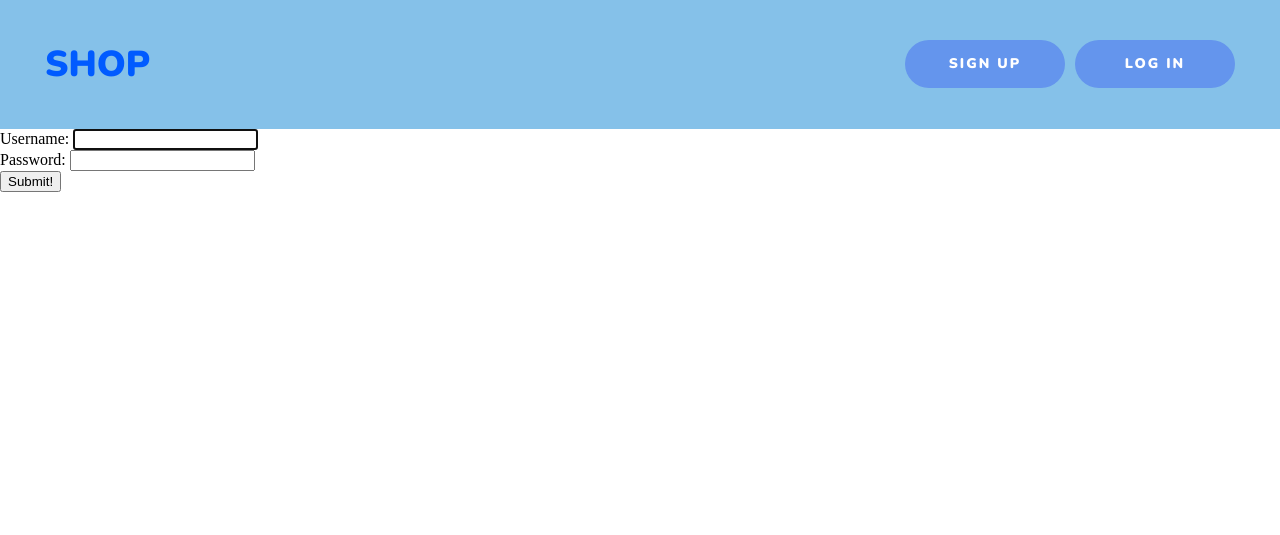
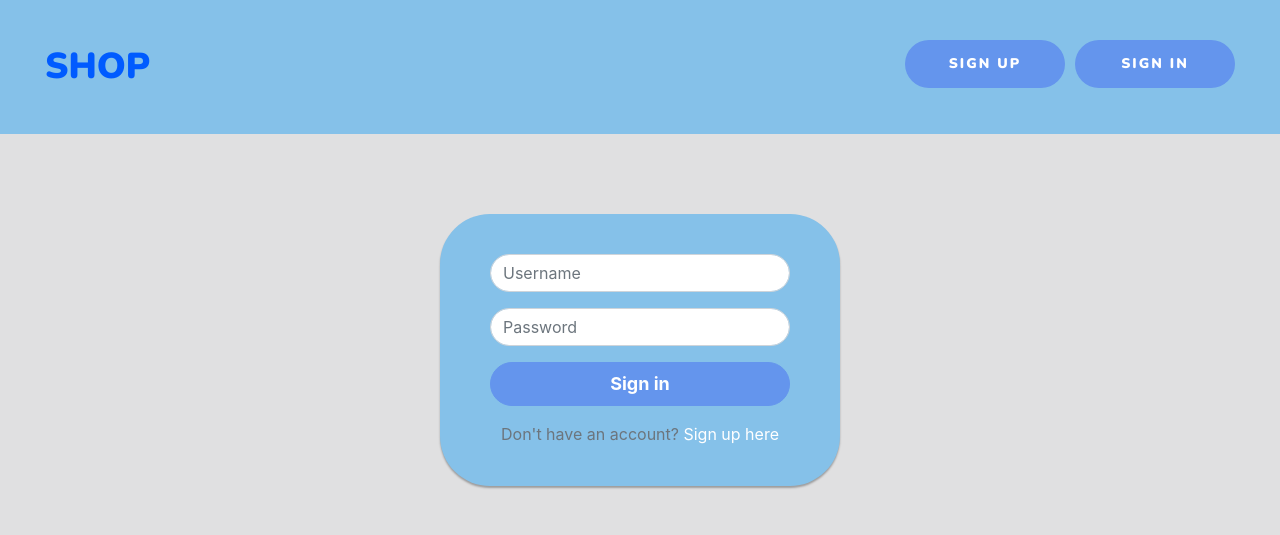
Before and after one commit to DerFacn/course, a Django app: page /accounts/login/ in a window 1280 px wide. Shown: the top 535 px of the page. Run offline with Django 4.2, Linux system fonts and the light colour scheme; some libraries are stand-ins or nearby versions.

Commit message:
sign in form styled

```diff
--- /dev/null
+++ b/application/static/style/login_style.css
@@ -0,0 +1,55 @@
+body {
+	background: #e0e0e1;
+}
+.form-control {
+	font-size: 16px;
+
+}
+.form-control:focus {
+	border-color: #fff;
+}
+.form-control, .btn {
+	border-radius: 50px;
+	outline: none !important;
+}
+.login-form {
+
+	width: 400px;
+	margin: 0 auto;
+	padding: 30px 0;
+}
+.login-form form {
+	border-radius: 50px;
+	margin-bottom: 20px;
+	background: #85c1e9;
+	box-shadow: 0px 2px 2px rgba(0, 0, 0, 0.3);
+	padding: 40px 50px;
+	margin-top: 50px;
+}
+.login-form .btn {
+	font-size: 18px;
+	line-height: 26px;
+	font-weight: bold;
+	text-align: center;
+}
+
+.login-form .btn {
+	font-size: 18px;
+	line-height: 26px;
+	font-weight: bold;
+	text-align: center;
+}
+
+.btn-color {
+	border-color: #6495ed;
+	background-color: #6495ed;
+}
+
+.btn-color:hover {
+	border-color: #ccccff;
+	background-color: #ccccff;
+}
+
+.login-form a {
+	color: #fff;
+}
--- a/application/templates/base/base.html
+++ b/application/templates/base/base.html
@@ -6,6 +6,9 @@
           content="width=device-width, user-scalable=no, initial-scale=1.0, maximum-scale=1.0, minimum-scale=1.0">
     <meta http-equiv="X-UA-Compatible" content="ie=edge">
     <title>Shop</title>
+    <style>
+        body {background: #e0e0e1;}
+    </style>
 </head>
 <body>
 {% block content %}
--- a/application/templates/base/header.html
+++ b/application/templates/base/header.html
@@ -15,7 +15,7 @@
     <a href="/accounts/"><button class="button">Search..</button></a>
     <a href="/products"><button class="button">Products</button></a>
 {% else %}
-    <a href="{% url 'login' %}" class="right"><button class="button">Log In</button></a>
+    <a href="{% url 'login' %}" class="right"><button class="button">Sign In</button></a>
     <a href="/accounts/signup/" class="right"><button class="button">Sign Up</button></a>
 {% endif %}
 </div>
--- a/application/templates/registration/login.html
+++ b/application/templates/registration/login.html
@@ -1,11 +1,25 @@
 {% include 'base/base.html' %}
 {% include 'base/header.html' %}
 {% block header %}{% endblock %}
+{% load static %}
+{% block content %}
+<link rel="stylesheet" href="https://stackpath.bootstrapcdn.com/bootstrap/4.5.0/css/bootstrap.min.css">
+<link rel="stylesheet" href="{% static 'style/login_style.css' %}">
 
-{% block content %}
-<form method="post">
-    {{ form.as_p }}
-    {% csrf_token %}
-    <button type="submit">Submit!</button>
-</form>
+<div class="login-form">
+    <form method="post">
+        {% csrf_token %}
+        <div class="form-group">
+        	<input type="text" name="username" autocapitalize="none" autocomplete="username" maxlength="150" class="form-control input-lg" placeholder="Username" required="required" id="id_username">
+        </div>
+		<div class="form-group">
+            <input type="password" name="password" autocomplete="current-password" class="form-control input-lg"  placeholder="Password" required="required" id="id_password">
+        </div>
+        <div class="form-group">
+            <button type="submit" class="btn btn-success btn-color btn-lg btn-block login-btn">Sign in</button>
+        </div>
+        <div class="text-center"><span class="text-muted">Don't have an account?</span> <a href="#">Sign up here</a></div>
+    </form>
+
+</div>
 {% endblock %}
```
Also changed, not shown: application/db.sqlite3.
